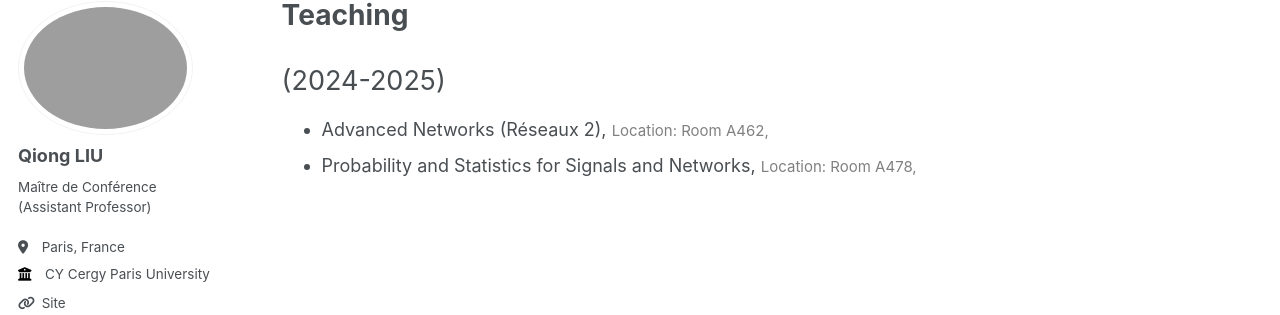
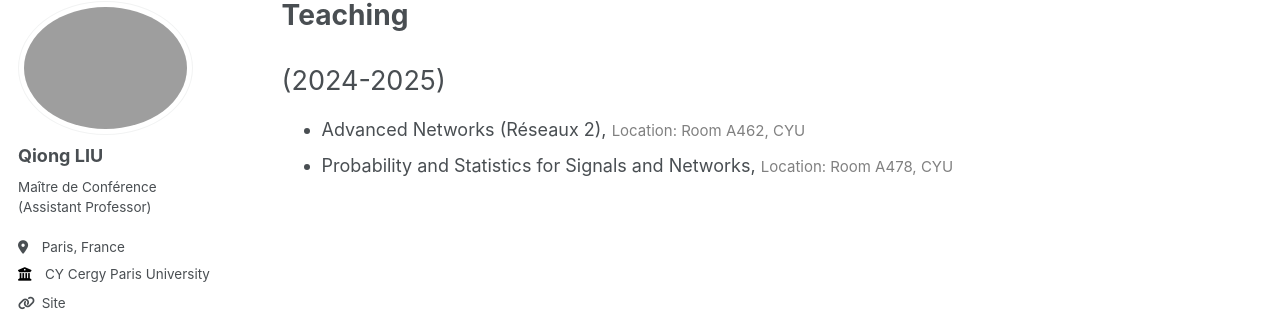
Before and after one commit to evesiphus/evesiphus.github.io, a Jekyll site: the page built from _pages/teaching.html, in a window 1280 px wide. Shown: the part 105-420 px from the top of the page. Built offline with Jekyll 4.4.1, drawn with Linux system fonts in a browser that asks for light colours; some web fonts are replaced.

Commit message:
Update teaching.html

```diff
--- a/_pages/teaching.html
+++ b/_pages/teaching.html
@@ -17,7 +17,7 @@
     {% for course in sorted_courses %}
       {% if course.academic_year == year %}
         <li>
-          {{ course.title }}, <span style="font-size: smaller; color: gray;"> Location: Room {{ course.room }}, {{ course.institution }}</span>
+          {{ course.title }}, <span style="font-size: smaller; color: gray;"> Location: Room {{ course.room }}, {{ course.location }}</span>
         </li>
       {% endif %}
     {% endfor %}
```
